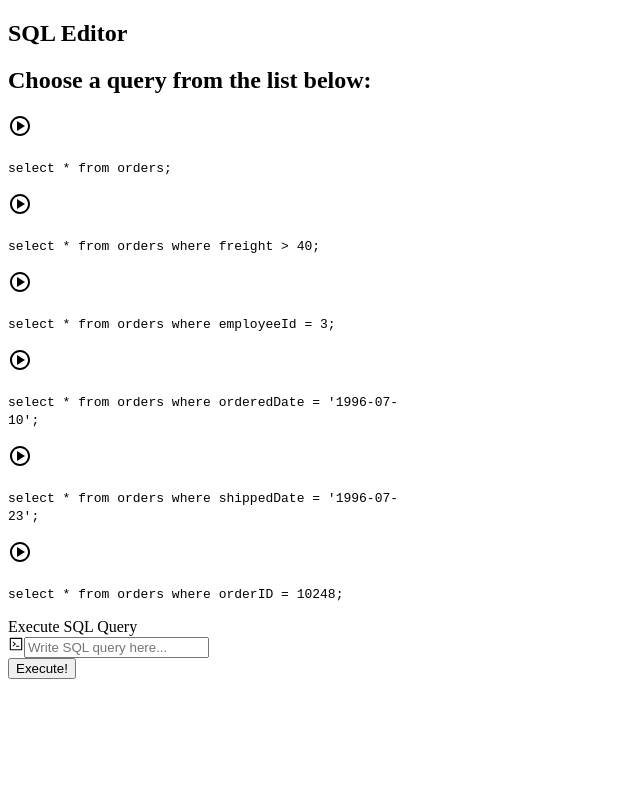
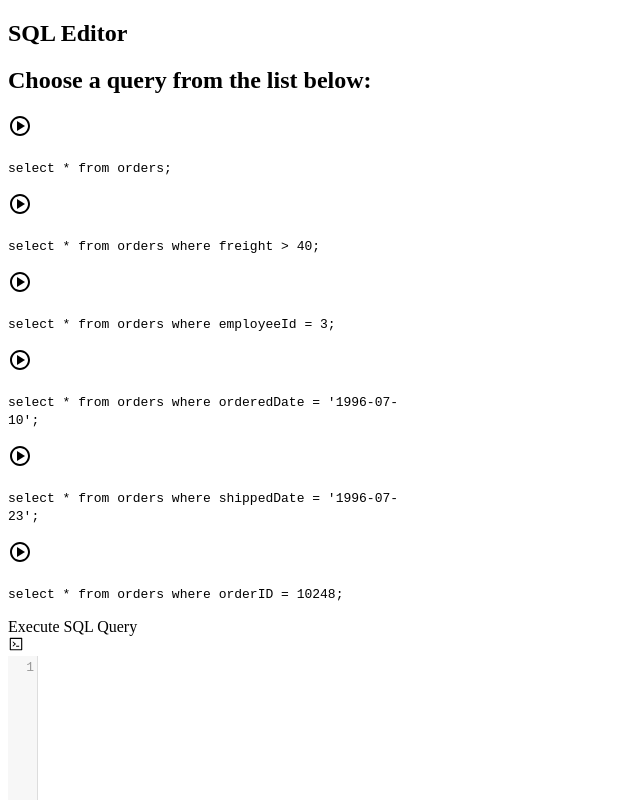
Before and after one commit to pandeymangg/sql-editor, a Next.js app: page / in a window 1280 px wide. Shown: the top 800 px of the page, without its empty margins (0-640 px from the left). Built offline with nearby package versions, Linux system fonts and the light colour scheme.

Commit message:
syntax highhlighting using codemirror and dynamically importing it

```diff
--- a/package.json
+++ b/package.json
@@ -6,8 +6,10 @@
     "start": "next start"
   },
   "dependencies": {
+    "codemirror": "^5.62.3",
     "next": "latest",
     "react": "^17.0.2",
+    "react-codemirror2": "^7.2.1",
     "react-dom": "^17.0.2",
     "react-icons": "^4.2.0"
   },
--- /dev/null
+++ b/src/components/CodeMirror/index.jsx
@@ -0,0 +1,19 @@
+import { UnControlled as CodeMirror } from "react-codemirror2";
+import "codemirror/mode/sql/sql";
+import "codemirror/lib/codemirror.css";
+
+const Editor = (props) => (
+  <div style={{ width: 500, height: 500 }}>
+    <CodeMirror
+      className="codemirror-wrapper"
+      {...props}
+      value={props.query}
+      options={{ mode: "sql", lineNumbers: true }}
+      onChange={(_, __, value) => {
+        props.setValue(value);
+      }}
+    />
+  </div>
+);
+
+export default Editor;
--- a/src/components/Layout/MainQueryResult/index.jsx
+++ b/src/components/Layout/MainQueryResult/index.jsx
@@ -2,6 +2,8 @@ import React, { useState } from "react";
 import { AiOutlineCode } from "react-icons/ai";
 import { queryData } from "../../../../data";
 import Result from "./Result";
+import dynamic from "next/dynamic";
+const CodeMirror = dynamic(import("../../CodeMirror"), { ssr: false });
 
 const MainQueryResult = ({
   queriesState,
@@ -37,13 +39,14 @@ const MainQueryResult = ({
               <span className="z-10 h-full leading-snug font-normal text-center absolute bg-transparent rounded text-base flex items-center justify-center w-8 pl-3 py-3">
                 <AiOutlineCode />
               </span>
-              <input
+              {/* <input
                 value={currentQuery}
                 type="text"
                 placeholder="Write SQL query here..."
                 className="px-3 py-3 placeholder-gray-600 relative bg-white rounded text-sm border-0 shadow outline-none focus:outline-none focus:ring ring-primary w-full pl-10"
                 onChange={(e) => setCurrentQuery(e.target.value)}
-              />
+              /> */}
+              <CodeMirror value={currentQuery} setValue={setCurrentQuery} />
             </div>
             <button
               className="bg-primary text-white active:bg-indigo-600 font-bold uppercase text-sm px-6 py-3 rounded shadow hover:shadow-lg outline-none focus:outline-none mr-1 mb-1 ease-linear transition-all duration-150"
```
Also changed, not shown: 1 other file (tests, documents, lock files or other folders).
